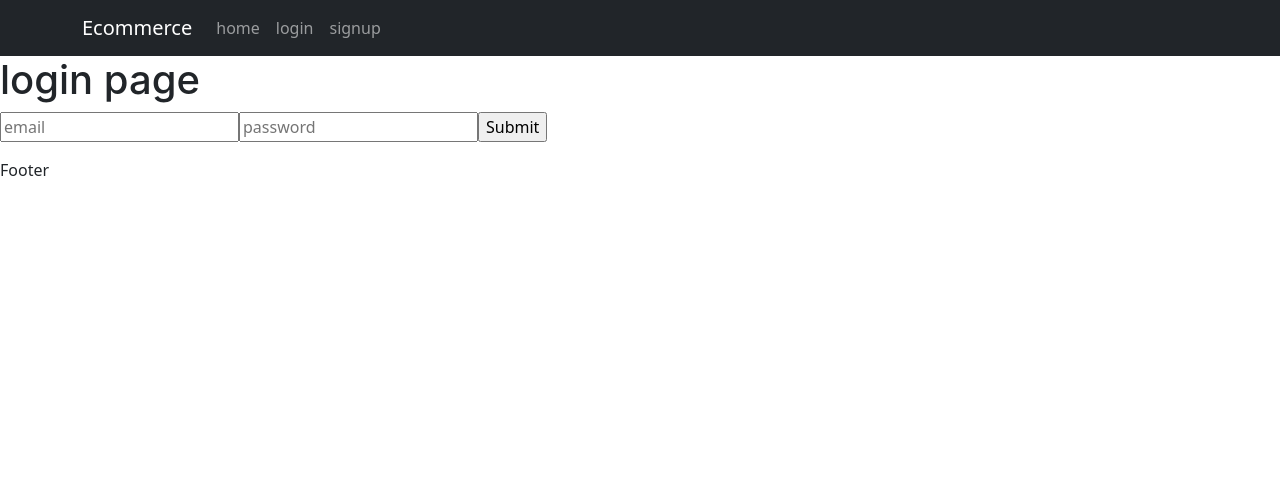
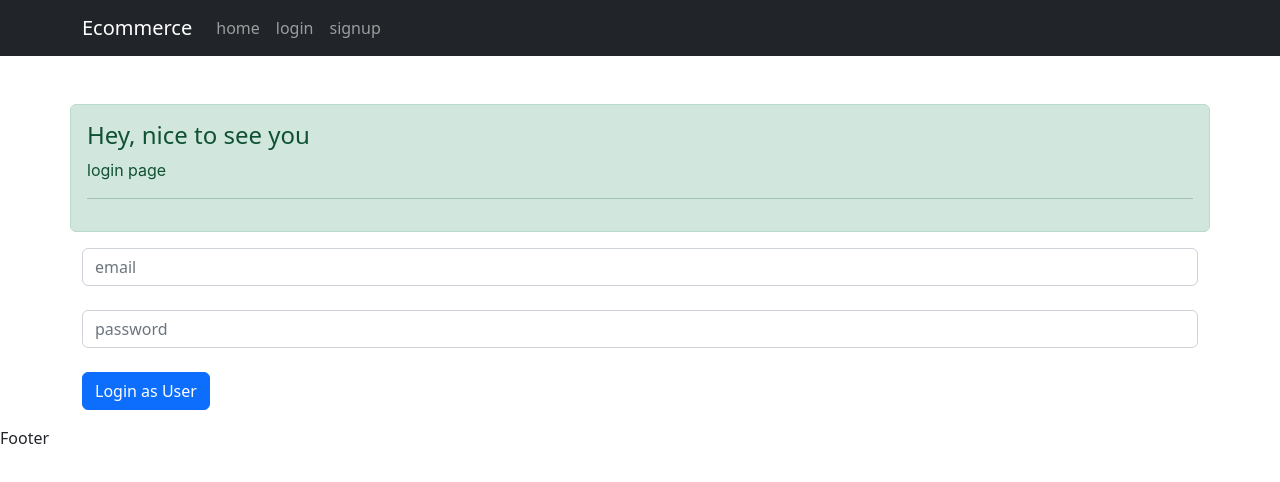
Before and after one commit to nasagaurav/react-ecommerce1, a React (Create React App) app: page /Login in a window 1280 px wide. Shown: the top 482 px of the page. Built offline with nearby package versions, Linux system fonts and the light colour scheme; no server answers.

Commit message:
Login completed

```diff
--- a/src/pages/Login.js
+++ b/src/pages/Login.js
@@ -4,6 +4,11 @@ import { useSelector, useDispatch } from 'react-redux';
 import { toast } from 'react-toastify';
 import { userExists, userDetails, setStorage } from '../services';
 import { useNavigate } from 'react-router-dom';
+import Container from 'react-bootstrap/Container';
+import Row from 'react-bootstrap/Row';
+import Button from 'react-bootstrap/Button';
+import Alert from 'react-bootstrap/Alert';
+
 function Login() {
   const navigate = useNavigate();
   const state = useSelector((s) => s);
@@ -31,20 +36,34 @@ function Login() {
     }
   };
   return (
-    <div>
-      <h1>login page</h1>
+    <Container>
+      <br />
+      <br />
+      <Row>
+        <br />
+        <Alert variant="success">
+          <Alert.Heading>Hey, nice to see you</Alert.Heading>
+          <p>login page</p>
+          <hr />
+        </Alert>
         <form onSubmit={handleSubmit(onSubmit)}>
-        <input placeholder="email" {...register('email', { required: true })} />
+          <input
+            className="form-control mb-4"
+            placeholder="email"
+            {...register('email', { required: true })}
+          />
           {errors.email && <p>email required</p>}
           <input
+            className="form-control mb-4"
             placeholder="password"
             {...register('password', { required: true })}
           />
           {errors.password && <p>password required</p>}
 
-        <input type="submit" />
+          <Button>Login as User</Button>
         </form>
-    </div>
+      </Row>
+    </Container>
   );
 }
 export default Login;
```
Lines whose indentation alone changed are shown as unchanged.
